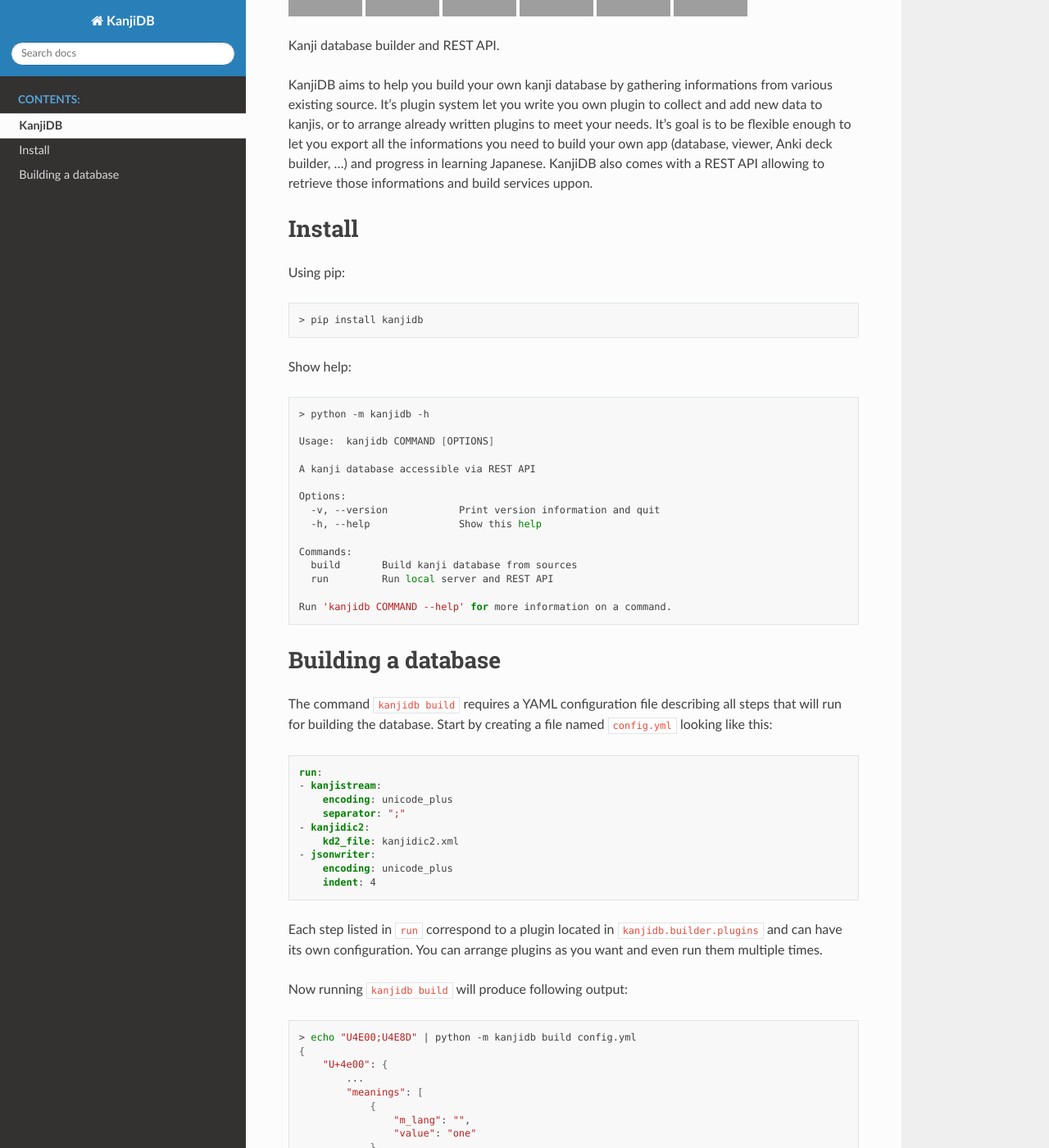
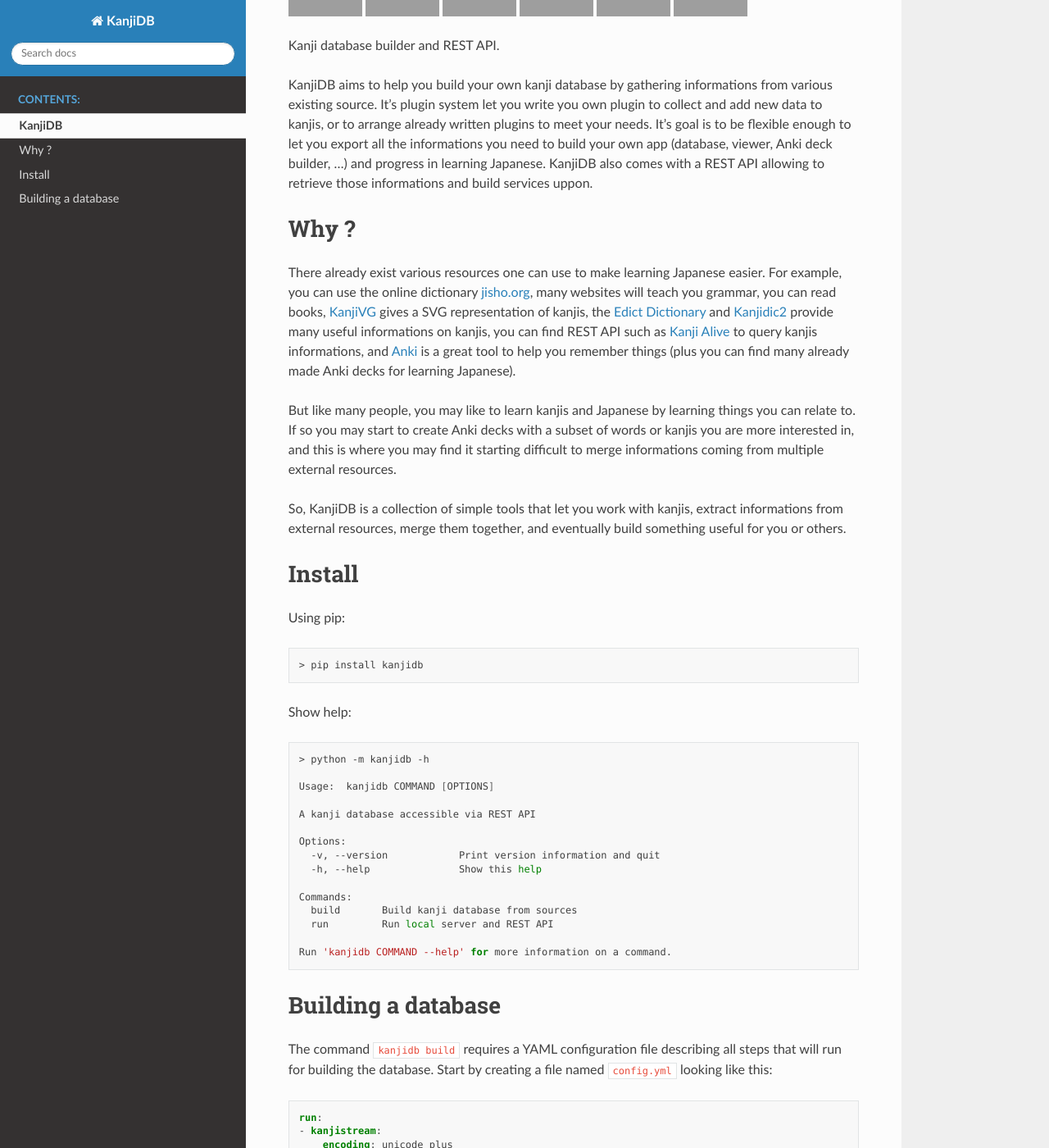
Before and after one commit to Nauja/kanjidb, a Sphinx documentation site: the page built from docs/intro.rst, in a window 1280 px wide and 1400 px high, scrolled down 208 px. Shown: the whole window at 82% size. Built offline with Sphinx 7.4.7 and the Read the Docs theme 2.0.0, drawn with Linux system fonts in a browser that asks for light colours; some of the changed text lies outside the part shown; grey boxes are pictures that could not be loaded.

Commit message:
fix docs

```diff
--- a/docs/conf.py
+++ b/docs/conf.py
@@ -38,7 +38,6 @@
     "sphinx.ext.viewcode",
     "sphinx.ext.autodoc",
     "sphinx_autodoc_typehints",
-    "m2r",
 ]
 
 source_suffix = [".rst", ".md"]
--- a/docs/intro.rst
+++ b/docs/intro.rst
@@ -46,6 +46,25 @@
 progress in learning Japanese. KanjiDB also comes with a REST API allowing to
 retrieve those informations and build services uppon.
 
+Why ?
+=====
+
+There already exist various resources one can use to make
+learning Japanese easier. For example, you can use the online
+dictionary `jisho.org <https://jisho.org/>`_\ , many websites will teach
+you grammar, you can read books, `KanjiVG <https://kanjivg.tagaini.net/>`_ gives a
+SVG representation of kanjis, the `Edict Dictionary <http://www.edrdg.org/jmdict/edict.html>`_ and
+`Kanjidic2 <http://nihongo.monash.edu/kanjidic2/index.html>`_ provide many useful informations on
+kanjis, you can find REST API such as `Kanji Alive <https://www.programmableweb.com/api/kanji-alive-rest-api>`_ to query kanjis informations, and `Anki <https://apps.ankiweb.net/>`_ is a great tool to help you remember things (plus you can find
+many already made Anki decks for learning Japanese).
+
+But like many people, you may like to learn kanjis and Japanese by learning things you can relate to.
+If so you may start to create Anki decks with a subset of words or kanjis you are more interested in, and
+this is where you may find it starting difficult to merge informations coming from multiple external resources.
+
+So, KanjiDB is a collection of simple tools that let you work with kanjis, extract informations from external resources,
+merge them together, and eventually build something useful for you or others.
+
 Install
 =======
 
@@ -87,15 +106,30 @@
    - kanjistream:
        encoding: unicode_plus
        separator: ";"
+       in: "-"
+       out: kanjis
    - kanjidic2:
        kd2_file: kanjidic2.xml
+       in: kanjis
+       out: db
    - jsonwriter:
        encoding: unicode_plus
        indent: 4
+       in: db
+       out:
+       - db.json
+       - "-"
 
 Each step listed in ``run`` correspond to a plugin located in ``kanjidb.builder.plugins`` and
 can have its own configuration. You can arrange plugins as you want and even run them
 multiple times.
+
+In this configuration:
+
+
+* ``kanjistream``\ : read kanjis from ``sys.stdin``.
+* `kanjidic2`: produce a JSON dict with data from external Kanjidic2 XML file `kanjidic2.xml` ([download](http://www.edrdg.org/wiki/index.php/KANJIDIC_Project)).
+* ``jsonwriter``\ : write the JSON dict to ``db.json`` and ``sys.stdout``.
 
 Now running ``kanjidb build`` will produce following output:
 
@@ -125,10 +159,11 @@
        }
    }
 
-Here KanjiDB simply read two kanjis from ``stdin`` and produced a JSON dict containing
-informations on these kanjis.
+As described in configuration, KanjiDB simply produced a JSON dict containing
+Kanjidic2 data for the two kanjis from ``sys.stdin``. It also created a file
+called ``db.json`` containing this JSON dict.
 
 This example give you a glimpse of how KanjiDB works and how you can assemble
-its plugins to output useful informations on kanjis.
+its plugins to output useful data on kanjis.
 
 http://www.edrdg.org/wiki/index.php/KANJIDIC_Project
```
Also changed, not shown: 4 other files.
